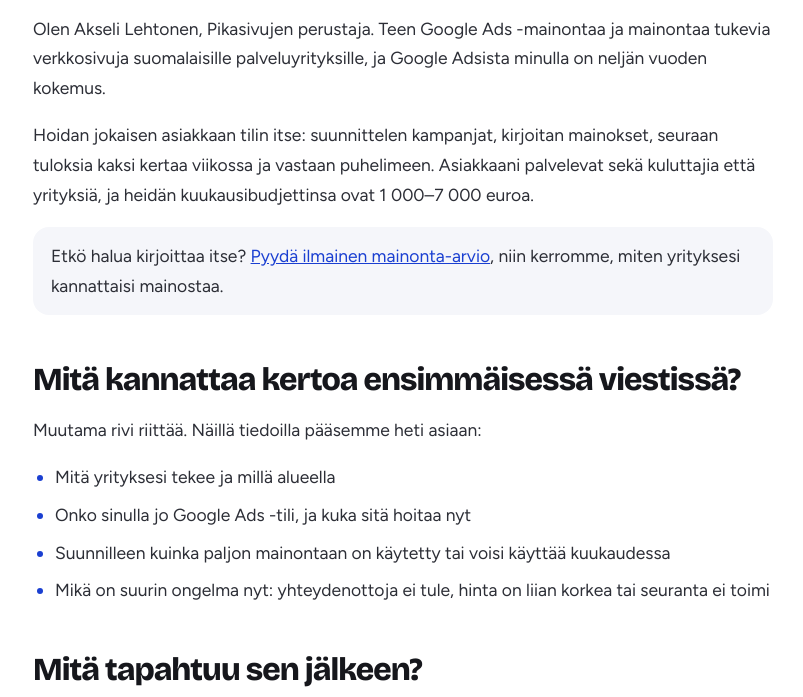
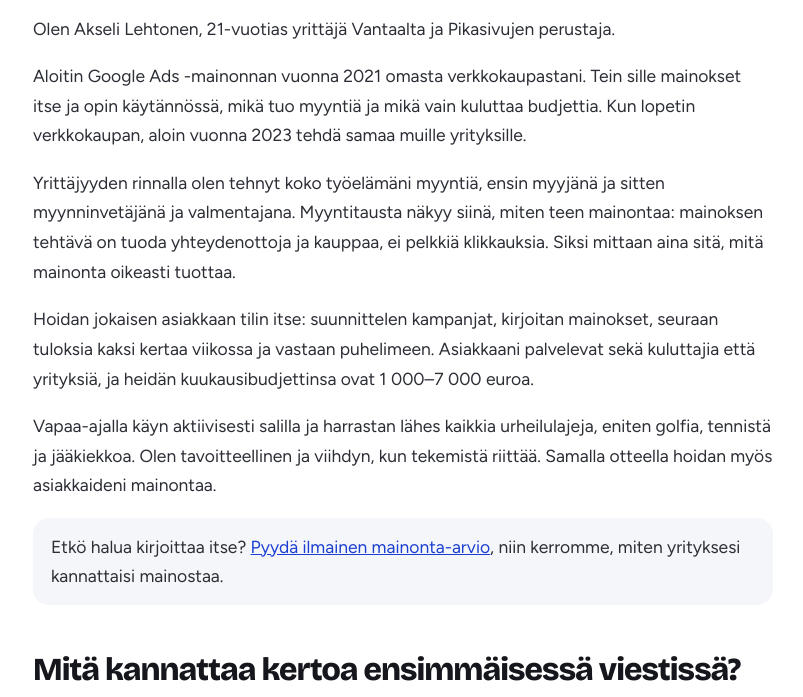
Before and after one commit to lehtonenakseli1-gif/pikasivut-landing, a plain HTML site: page yhteystiedot/index.html in a window 1280 px wide. Shown: the part 631-1328 px from the top of the page, without its empty margins (71-874 px from the left). Drawn offline with Linux system fonts and the light colour scheme.

Commit message:
Yhteystiedot: Kuka olen -esittely (tausta, myynti, vapaa-aika); kokemus 'vuodesta 2021'
Co-Authored-By: Claude Opus 5.5 <noreply@anthropic.com>

```diff
--- a/yhteystiedot/index.html
+++ b/yhteystiedot/index.html
@@ -97,9 +97,11 @@
 
     <article class="article">
       <h2>Kuka olen</h2>
-      <p>Olen Akseli Lehtonen, Pikasivujen perustaja. Teen Google Ads -mainontaa ja mainontaa tukevia verkkosivuja suomalaisille palveluyrityksille, ja Google Adsista minulla on neljän vuoden kokemus.</p>
+      <p>Olen Akseli Lehtonen, 21-vuotias yrittäjä Vantaalta ja Pikasivujen perustaja.</p>
+      <p>Aloitin Google Ads -mainonnan vuonna 2021 omasta verkkokaupastani. Tein sille mainokset itse ja opin käytännössä, mikä tuo myyntiä ja mikä vain kuluttaa budjettia. Kun lopetin verkkokaupan, aloin vuonna 2023 tehdä samaa muille yrityksille.</p>
+      <p>Yrittäjyyden rinnalla olen tehnyt koko työelämäni myyntiä, ensin myyjänä ja sitten myynninvetäjänä ja valmentajana. Myyntitausta näkyy siinä, miten teen mainontaa: mainoksen tehtävä on tuoda yhteydenottoja ja kauppaa, ei pelkkiä klikkauksia. Siksi mittaan aina sitä, mitä mainonta oikeasti tuottaa.</p>
       <p>Hoidan jokaisen asiakkaan tilin itse: suunnittelen kampanjat, kirjoitan mainokset, seuraan tuloksia kaksi kertaa viikossa ja vastaan puhelimeen. Asiakkaani palvelevat sekä kuluttajia että yrityksiä, ja heidän kuukausibudjettinsa ovat 1 000–7 000 euroa.</p>
-      <!-- ODOTTAA AKSELIN TIETOJA: ikä, tausta ja ura (mitä ennen Pikasivuja, miten päädyit Google Adsiin), koulutus, paikkakunta, miksi perustit Pikasivut. -->
+      <p>Vapaa-ajalla käyn aktiivisesti salilla ja harrastan lähes kaikkia urheilulajeja, eniten golfia, tennistä ja jääkiekkoa. Olen tavoitteellinen ja viihdyn, kun tekemistä riittää. Samalla otteella hoidan myös asiakkaideni mainontaa.</p>
 
       <p class="contact-alt">Etkö halua kirjoittaa itse? <a href="/arvio/">Pyydä ilmainen mainonta-arvio</a>, niin kerromme, miten yrityksesi kannattaisi mainostaa.</p>
 
```
Also changed, not shown: google-ads-hallinta/index.html (+1 -1 lines).
